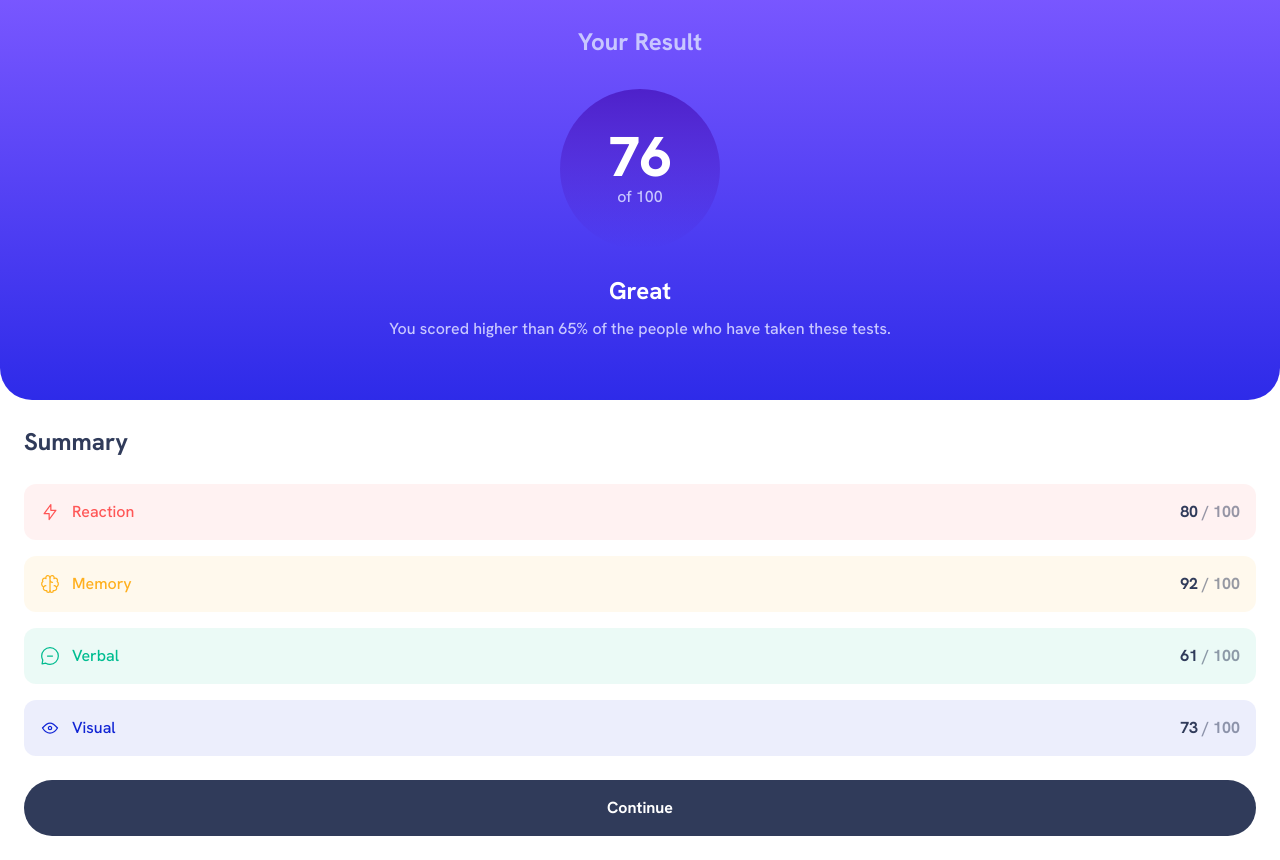
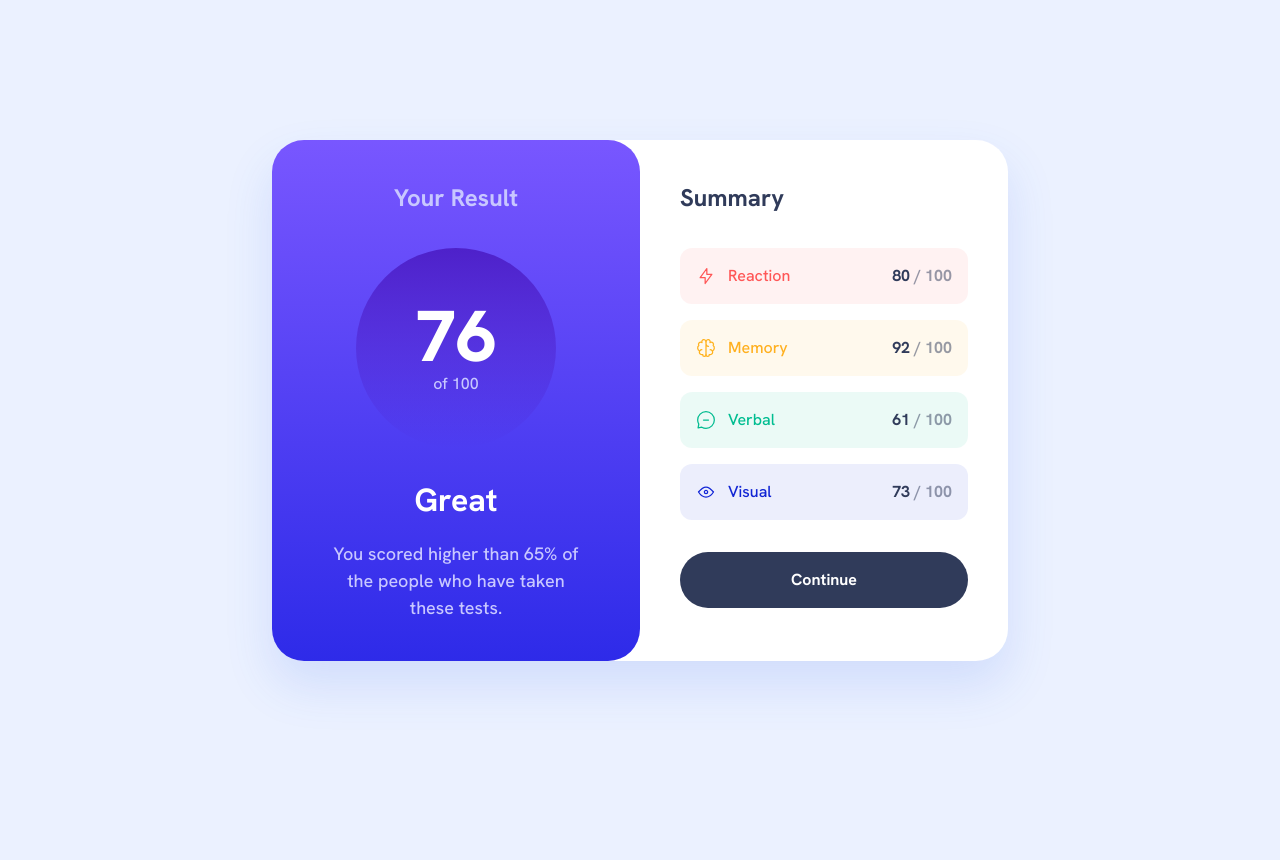
Before and after one commit to Pryassin/result-screen, a plain HTML site: page index.html in a window 1280 px wide. After the commit the page ends 800 px from the top, so only its background shows below. Drawn offline with Linux system fonts and the light colour scheme.

Commit message:
Implement Desktop design css

```diff
--- a/styles.css
+++ b/styles.css
@@ -272,3 +272,95 @@ body {
 .continue-button:hover {
     background-color: var(--button-background-hover);
 }
+
+
+
+@media (min-width: 768px) {
+    body {
+        display: flex;
+        justify-content: center;
+        align-items: center;
+    }
+
+    .results-summary-card {
+        display: flex;
+
+        width: 46rem;          /* 736px */
+        min-height: 32rem;     /* 512px */
+
+        border-radius: 2rem;
+        overflow: hidden;
+        box-shadow: 0 1.5rem 3rem rgba(61, 108, 236, 0.15);
+    }
+
+    .result-section {
+        flex: 1;
+
+        height: auto;
+
+        border-radius: 0 2rem 2rem 0;
+
+        padding: 2.5rem;
+    }
+
+    .summary-section {
+        flex: 1;
+
+        padding: 2.5rem;
+    }
+
+    .result-title {
+        font-size: 1.5rem;
+        margin-bottom: 2rem;
+    }
+
+    .score-circle {
+        width: 12.5rem;
+        height: 12.5rem;
+
+        margin-bottom: 1.75rem;
+    }
+
+    .score-number {
+        font-size: 4.5rem;
+    }
+
+    .score-total {
+        font-size: 1rem;
+    }
+
+    .result-rating {
+        font-size: 2rem;
+        margin-top: 0;
+    }
+
+    .result-description {
+        max-width: 16rem;
+        padding: 0;
+        margin-top: 1rem;
+
+        font-size: 1.125rem;
+    }
+
+    .summary-title {
+        margin-bottom: 2rem;
+    }
+
+    .summary-list {
+        gap: 1rem;
+    }
+
+    .summary-item {
+        padding: 1rem;
+    }
+
+    .summary-score {
+        white-space: nowrap;
+    }
+
+    .continue-button {
+        margin-top: 2rem;
+        height: 3.5rem;
+        padding: 0;
+    }
+}
```
